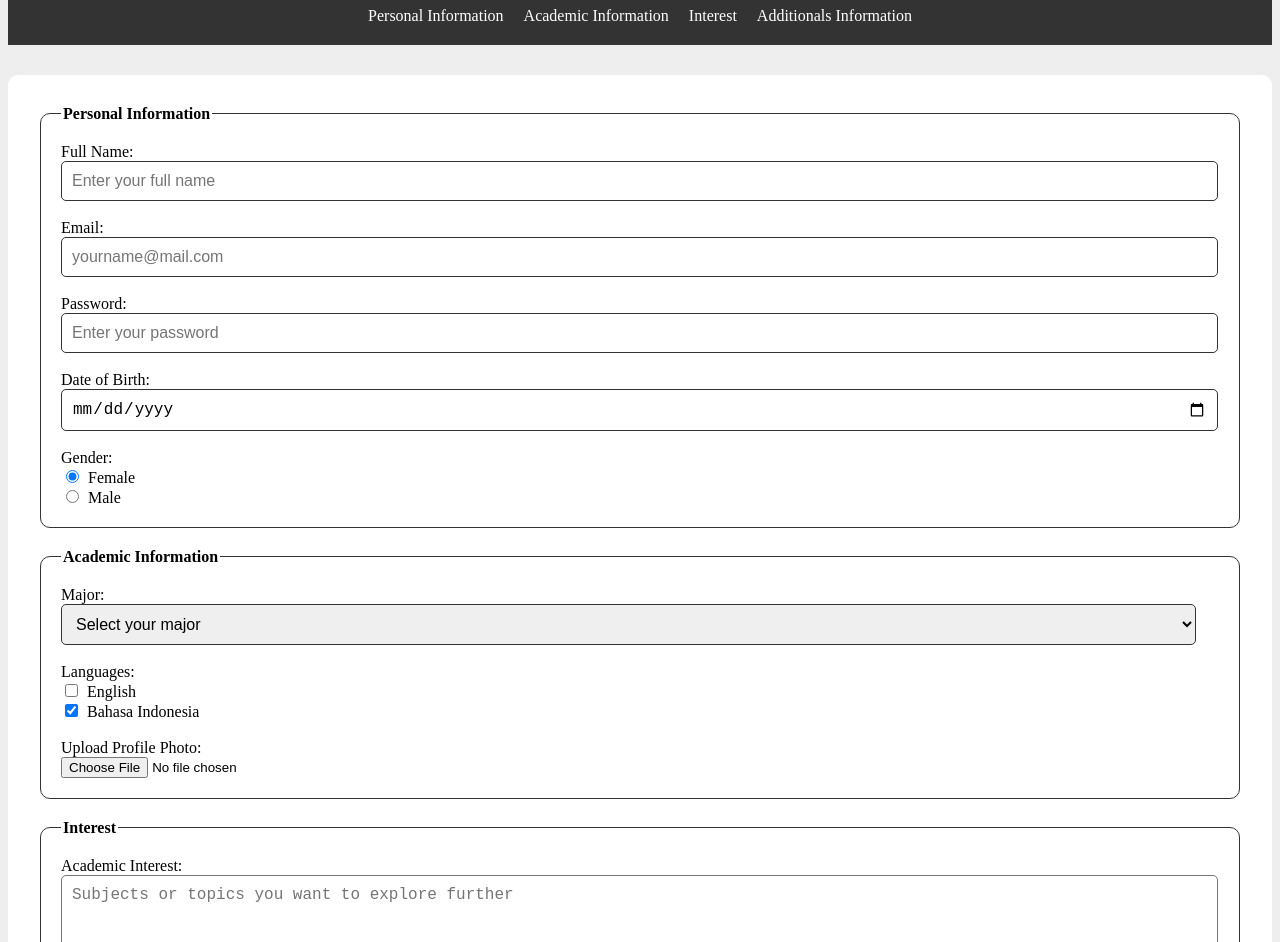
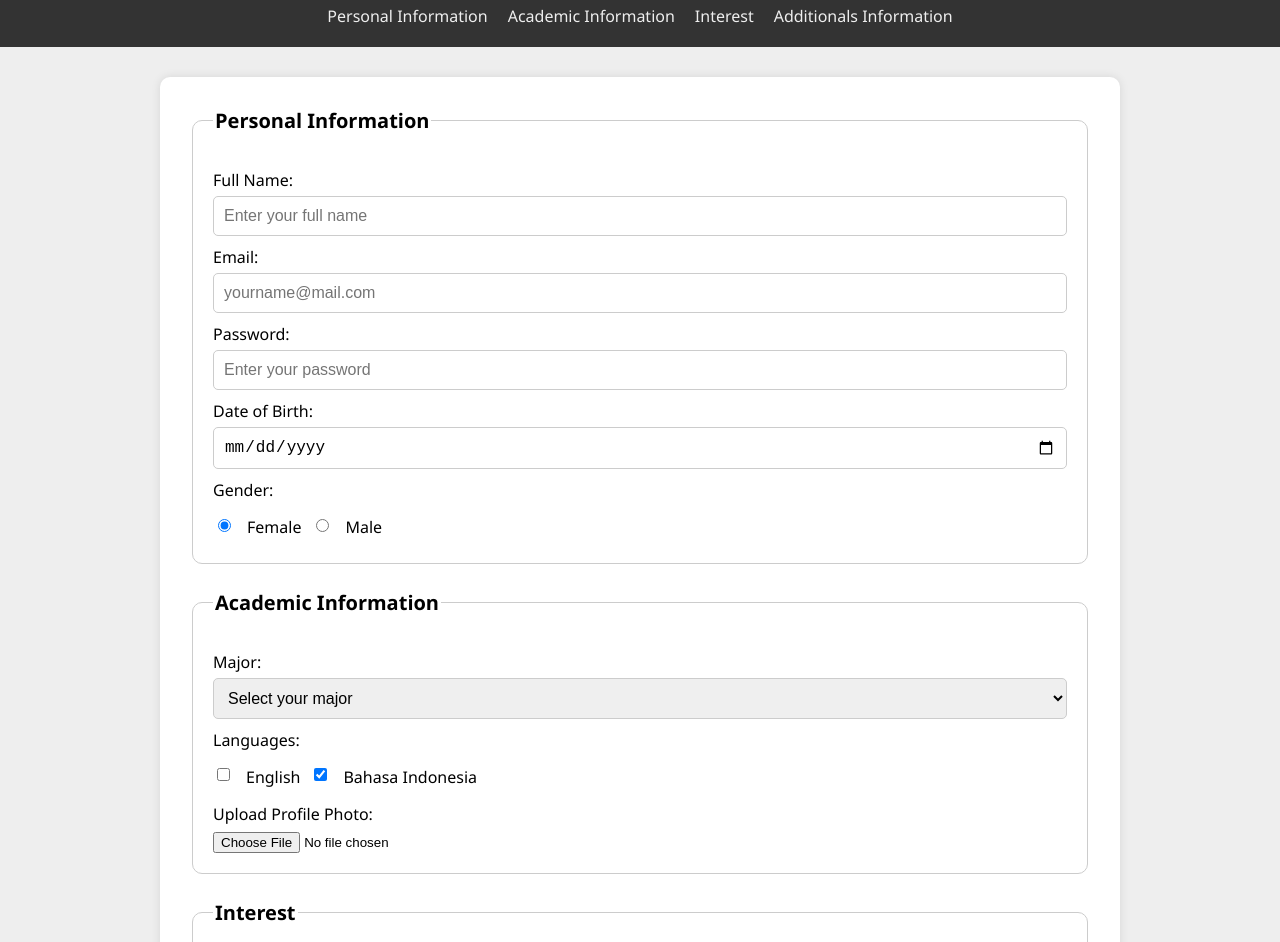
Before and after one commit to HilmiSalsabilla/Lecture3-HTMLForm, a plain HTML site: page index.html in a window 1280 px wide. Shown: the part 101-1043 px from the top of the page. Drawn offline with Linux system fonts and the light colour scheme.

Commit message:
move style to head

```diff
--- a/index.html
+++ b/index.html
@@ -4,135 +4,241 @@
     <meta charset="UTF-8">
     <meta name="viewport" content="width=device-width, initial-scale=1.0">
     <title>Student Registration Form</title>
+    <style>
+        body {
+            margin: 0;
+            padding: 0;
+            background-color: #eee;
+            font-family: 'Segoe UI', Tahoma, Geneva, Verdana, sans-serif;
+        }
+
+        /* header */
+        header {
+            background-color: #333;
+            color: #fff;
+            padding: 20px 10px;
+            text-align: center;
+        }
+        header h1 a {
+            text-decoration: none;
+            color: #eee;
+        }
+        nav ul {
+            list-style: none;
+            display: flex;
+            flex-wrap: wrap;
+            gap: 20px;
+            margin: 10px 0 0;
+            padding: 0;
+            justify-content: center;
+        }
+        nav ul li a {
+            text-decoration: none;
+            color: #eee;
+        }
+
+        /* main */
+        main {
+            max-width: 900px;
+            background-color: #fff;
+            margin: 30px auto;
+            padding: 30px;
+            border-radius: 10px;
+            box-shadow: 0 0 10px rgba(0, 0, 0, 0.1);
+        }
+        fieldset {
+            border: 1px solid #ccc;
+            border-radius: 10px;
+            padding: 20px;
+            margin-bottom: 25px;
+        }
+        legend {
+            margin: 10px 0 5px;
+            font-size: 20px;
+        }
+        label {
+            display: block;
+            margin: 10px 0 5px;
+            font-size: 16px;
+        }
+        input[type="text"],
+        input[type="email"],
+        input[type="password"],
+        input[type="date"],
+        textarea,
+        select {
+            width: 100%;
+            padding: 10px;
+            border: 1px solid #ccc;
+            border-radius: 5px;
+            font-size: 16px;
+            box-sizing: border-box;
+        }
+        input[type="radio"],
+        input[type="checkbox"] {
+            margin-right: 6px;
+        }
+        .inline-group {
+            display: flex;
+            align-items: center;
+            gap: 10px;
+            flex-wrap: wrap;
+        }
+        textarea {
+            resize: vertical;
+            min-height: 80px;
+        }
+        #submit {
+            display: flex;
+            justify-content: flex-end;
+            gap: 15px;
+            margin-top: 10px;
+        }
+        button {
+            background-color: #555;
+            color: #fff;
+            padding: 12px 25px;
+            border: none;
+            outline: none;
+            border-radius: 5px;
+            cursor: pointer;
+            font-size: 16px;
+        }
+        button:hover {
+            background-color: #333;
+        }
+
+        /* footer */
+        footer {
+            background-color: #333;
+            color: #fff;
+            text-align: center;
+            padding: 15px;
+            margin-top: 40px;
+        }
+    </style>
 </head>
-<body style="background-color: #eee;">
+<body>
     <!-- header -->
-    <header style="background-color: #333; padding: 20px 10px; text-align: center;">
-        <h1>
-            <a href="index.html" style="text-decoration: none; color: white;">Student Registration Form</a>
-        </h1>
+    <header>
+        <h1><a href="index.html">Student Registration Form</a></h1>
 
         <nav>
-            <ul style="list-style: none; display: flex; flex-direction: row; gap: 20px; margin: 0; padding: 0; justify-content: center;">
-                <li>
-                    <a href="#personal-info" style="color: white; text-decoration: none;">Personal Information</a>
-                </li>
-                <li>
-                    <a href="#academic-info" style="color: white; text-decoration: none;">Academic Information</a>
-                </li>
-                <li>
-                    <a href="#interest" style="color: white; text-decoration: none;">Interest</a>
-                </li>
-                <li>
-                    <a href="#add-info" style="color: white; text-decoration: none;">Additionals Information</a>
-                </li>
+            <ul>
+                <li><a href="#personal-info">Personal Information</a></li>
+                <li><a href="#academic-info">Academic Information</a></li>
+                <li><a href="#interest">Interest</a></li>
+                <li><a href="#add-info">Additionals Information</a></li>
             </ul>
         </nav>
     </header>
 
     <!-- main -->
-    <main style="padding: 30px; background: white; margin: 30px auto; border-radius: 10px;">
+    <main>
         <form action="#" method="post">
             <!-- personal information -->
-            <section id="personal-info" style="margin-bottom: 20px;">
-                <fieldset style="padding: 20px; border: 1px solid #333; border-radius: 10px;">
+            <section id="personal-info">
+                <fieldset>
                     <legend><strong>Personal Information</strong></legend>
 
                     <!-- name -->
-                    <label for="name">Full Name:</label><br>
-                    <input type="text" id="name" name="name" required placeholder="Enter your full name" style="width: 98%; padding: 10px; font-size: 16px; border-radius: 5px; border: 1px solid #333;"><br><br>
+                    <label for="name">Full Name:</label>
+                    <input type="text" id="name" name="name" required placeholder="Enter your full name">
 
                     <!-- email -->
-                    <label for="email">Email:</label><br>
-                    <input type="email" name="email" id="email" required placeholder="yourname@mail.com" style="width: 98%; padding: 10px; font-size: 16px; border-radius: 5px; border: 1px solid #333;"><br><br>
+                    <label for="email">Email:</label>
+                    <input type="email" name="email" id="email" required placeholder="yourname@mail.com">
 
                     <!-- password -->
-                    <label for="password">Password:</label><br>
-                    <input type="password" name="password" id="password" required placeholder="Enter your password" style="width: 98%; padding: 10px; font-size: 16px; border-radius: 5px; border: 1px solid #333;"><br><br>
+                    <label for="password">Password:</label>
+                    <input type="password" name="password" id="password" required placeholder="Enter your password">
 
                     <!-- dob -->
-                    <label for="dof">Date of Birth:</label><br>
-                    <input type="date" name="dob" id="dob" required style="width: 98%; padding: 10px; font-size: 16px; border-radius: 5px; border: 1px solid #333;"><br><br>
+                    <label for="dof">Date of Birth:</label>
+                    <input type="date" name="dob" id="dob" required>
 
                     <!-- gender -->
-                    <label for="gender">Gender:</label><br>
-                    <input type="radio" name="gender" id="female" value="female" checked style="margin-right: 5px;">
-                    <label for="female">Female</label><br>
-                    <input type="radio" name="gender" id="male" value="male" style="margin-right: 5px;">
-                    <label for="male">Male</label>
+                    <label for="gender">Gender:</label>
+                    <div class="inline-group">
+                        <input type="radio" name="gender" id="female" value="female" checked>
+                        <label for="female">Female</label>
+                        <input type="radio" name="gender" id="male" value="male">
+                        <label for="male">Male</label>
+                    </div>
                 </fieldset>
             </section>
 
             <!-- academic information -->
-            <section id="academic-info" style="margin-bottom: 20px;">
-                <fieldset style="padding: 20px; border: 1px solid #333; border-radius: 10px;">
+            <section id="academic-info">
+                <fieldset>
                     <legend><strong>Academic Information</strong></legend>
 
                     <!-- major -->
-                    <label for="major">Major:</label><br>
-                    <select name="major" id="major" style="width: 98%; padding: 10px; font-size: 16px; border-radius: 5px; border: 1px solid #333;">
+                    <label for="major">Major:</label>
+                    <select name="major" id="major">
                         <option value="">Select your major</option>
                         <option value="Computer Engineering">Computer Engineering</option>
                         <option value="System Information">System Information</option>
                         <option value="Architecture">Architecture</option>
-                    </select><br><br>
+                    </select>
 
                     <!-- languages -->
-                    <label for="languages">Languages:</label><br>
-                    <input type="checkbox" id="english" name="languages" value="english" style="margin-right: 5px;">
-                    <label for="english">English</label><br>
-
-                    <input type="checkbox" id="indonesia" name="languages" value="indonesia" checked style="margin-right: 5px;">
-                    <label for="indonesia">Bahasa Indonesia</label><br><br>
+                    <label for="languages">Languages:</label>
+                    <div class="inline-group">
+                        <input type="checkbox" id="english" name="languages" value="english">
+                        <label for="english">English</label>
+                        <input type="checkbox" id="indonesia" name="languages" value="indonesia" checked>
+                        <label for="indonesia">Bahasa Indonesia</label>
+                    </div>
 
                     <!-- profile photo -->
-                    <label for="photo-profile">Upload Profile Photo:</label><br>
-                    <input type="file" name="photo-profile" id="photo-profile" accept="image/*" style="margin-right: 5px;">
+                    <label for="photo-profile">Upload Profile Photo:</label>
+                    <input type="file" name="photo-profile" id="photo-profile" accept="image/*">
                 </fieldset>
             </section>
 
             <!-- interest -->
-            <section id="interest" style="margin-bottom: 20px;">
-                <fieldset style="padding: 20px; border: 1px solid #333; border-radius: 10px;">
+            <section id="interest">
+                <fieldset>
                     <legend><strong>Interest</strong></legend>
 
                     <!-- academic -->
-                    <label for="academic-int">Academic Interest:</label><br>
-                    <textarea name="academic-int" id="academic-int" cols="100" rows="5" placeholder="Subjects or topics you want to explore further" style="width: 98%; padding: 10px; font-size: 16px; border-radius: 5px;"></textarea><br><br>
+                    <label for="academic-int">Academic Interest:</label>
+                    <textarea name="academic-int" id="academic-int" placeholder="Subjects or topics you want to explore further"></textarea>
 
                     <!-- extracurricular  -->
-                    <label for="extracurricular">Extracurricular:</label><br>
-                    <textarea name="extracurricular" id="extracurricular" cols="100" rows="5" placeholder="Clubs, sports, or organizations you're interested in" style="width: 98%; padding: 10px; font-size: 16px; border-radius: 5px;"></textarea><br><br>
+                    <label for="extracurricular">Extracurricular:</label>
+                    <textarea name="extracurricular" id="extracurricular" placeholder="Clubs, sports, or organizations you're interested in"></textarea>
 
                     <!-- career goals -->
-                    <label for="career-goals">Career goals:</label><br>
-                    <textarea name="career-goals" id="career-goals" cols="100" rows="5" placeholder="Your aspirations and career path goals" style="width: 98%; padding: 10px; font-size: 16px; border-radius: 5px;"></textarea><br><br>
+                    <label for="career-goals">Career goals:</label>
+                    <textarea name="career-goals" id="career-goals" placeholder="Your aspirations and career path goals"></textarea>
 
                     <!-- hobbies -->
-                    <label for="hobbies">Hobbies:</label><br>
-                    <textarea name="hobbies" id="hobbies" cols="100" rows="5" placeholder="Your personal interests (music, travel, etc.)" style="width: 98%; padding: 10px; font-size: 16px; border-radius: 5px;"></textarea>
+                    <label for="hobbies">Hobbies:</label>
+                    <textarea name="hobbies" id="hobbies" placeholder="Your personal interests (music, travel, etc.)"></textarea>
                 </fieldset>
             </section>
 
             <!-- additionals information -->
-            <section id="add-info" style="margin-bottom: 20px;">
-                <fieldset style="padding: 20px; border: 1px solid #333; border-radius: 10px;">
+            <section id="add-info">
+                <fieldset>
                     <legend><strong>Additionals Information</strong></legend>
 
                     <p>You can provide any other information or notes you’d like us to know:</p>
-                    <textarea name="additional-info" id="additional-info" cols="100" rows="5" placeholder="Type here..." style="width: 98%; padding: 10px; font-size: 16px; border-radius: 5px;"></textarea>
+                    <textarea name="additional-info" id="additional-info" placeholder="Type here..."></textarea>
                 </fieldset>
             </section>
 
             <!-- submit -->
-            <section id="submit" style="display: flex; justify-content: flex-end; gap: 10px;">
-                <button type="submit" style="padding: 10px; font-size: 14px; border-radius: 5px; background-color: skyblue;">Submit Form</button>
-                <button type="reset" style="padding: 10px; font-size: 14px; border-radius: 5px; background-color: yellow;">Reset</button>
+            <section id="submit">
+                <button type="submit">Submit Form</button>
+                <button type="reset">Reset</button>
             </section>
         </form>
     </main>
 
-    <footer style="background-color: #333; color: white; text-align: center; padding: 10px; ">
+    <footer>
         <p>&copy; 2025 by Hilmi Salsabilla</p>
     </footer>
 </body>
```
